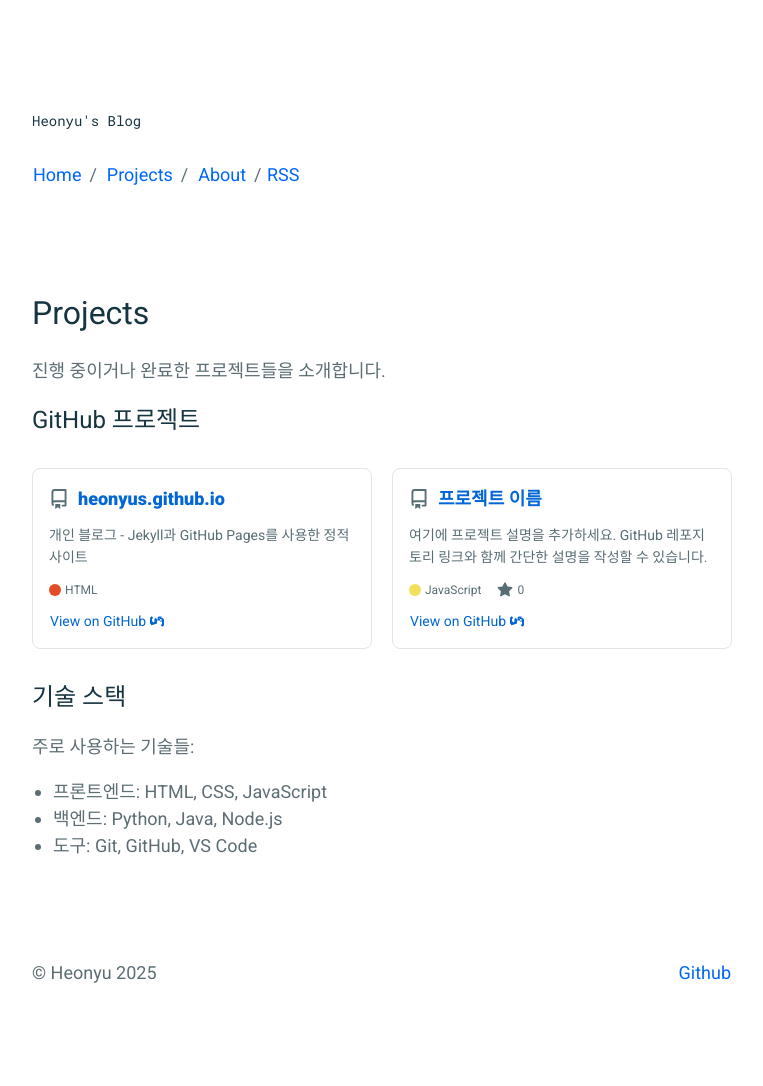
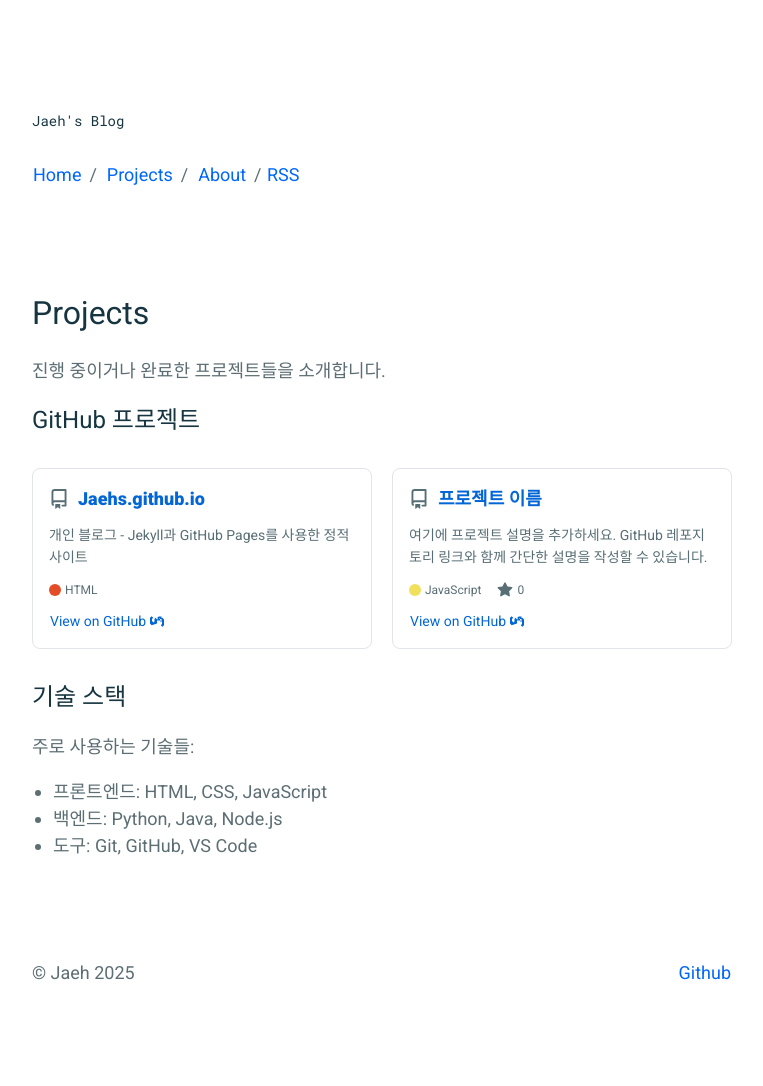
Before and after one commit to heonyus/heonyus.github.io, a Jekyll site: the page built from _pages/projects.md, in a window 1280 px wide. Shown: the whole page, without its empty margins (258-1021 px from the left). Built offline with Jekyll 4.4.1, drawn with Linux system fonts in a browser that asks for light colours.

Commit message:
Update blog details: change author and site title from Heonyu to Jaeh, and update associated URLs in configuration and content files.

```diff
--- a/_config.yml
+++ b/_config.yml
@@ -1,15 +1,15 @@
 # Site settings
-title: "Heonyu's Blog"
+title: "Jaeh's Blog"
 description: >
   개인 블로그입니다.
 
-author: Heonyu
+author: Jaeh
 email: your-email@example.com
 twitter_username:
-github_username: heonyus
+github_username: Jaehs
 
 baseurl: "" # the subpath of your site, e.g. /blog
-url: "https://heonyus.github.io" # the base hostname & protocol for your site
+url: "https://Jaehs.github.io" # the base hostname & protocol for your site
 
 google_analytics_id:
 disqus_id:
--- a/_pages/projects.md
+++ b/_pages/projects.md
@@ -14,7 +14,7 @@ permalink: /projects/
       <svg aria-hidden="true" viewBox="0 0 16 16" version="1.1">
         <path fill-rule="evenodd" d="M2 2.5A2.5 2.5 0 014.5 0h8.75a.75.75 0 01.75.75v12.5a.75.75 0 01-.75.75h-2.5a.75.75 0 110-1.5h1.75v-2h-8a1 1 0 00-.714 1.7.75.75 0 01-1.072 1.05A2.495 2.495 0 012 11.5v-9zm10.5-1V9h-8c-.356 0-.694.074-1 .208V2.5a1 1 0 011-1h8zM5 12.25v3.25a.25.25 0 00.4.2l1.45-1.087a.25.25 0 01.3 0L8.6 15.7a.25.25 0 00.4-.2v-3.25a.25.25 0 00-.25-.25h-3.5a.25.25 0 00-.25.25z"></path>
       </svg>
-      <a href="https://github.com/heonyus/heonyus.github.io" class="repo-card__title">heonyus.github.io</a>
+      <a href="https://github.com/Jaehs/Jaehs.github.io" class="repo-card__title">Jaehs.github.io</a>
     </div>
     <p class="repo-card__description">
       개인 블로그 - Jekyll과 GitHub Pages를 사용한 정적 사이트
@@ -22,7 +22,7 @@ permalink: /projects/
     <div class="repo-card__meta">
       <span class="repo-card__language" data-language="HTML">HTML</span>
     </div>
-    <a href="https://github.com/heonyus/heonyus.github.io" class="repo-card__link">
+    <a href="https://github.com/Jaehs/Jaehs.github.io" class="repo-card__link">
       View on GitHub
       <svg aria-hidden="true" viewBox="0 0 16 16">
         <path fill-rule="evenodd" d="M8.636 3.5l-1.5 1.5L8.5 6.364 10 4.864V8.5h1.5V3.5h-3zM7 9.5V6.364L5.636 4.864 4.5 6v2.5L3.5 9.5h3.5zm-4-5L1.636 3.136 0 4.772V10.5L1.636 12.136 7 10.5V9.5H3.5L2 8V6L3 5zm8 8L12.364 13.864 14 12.228V6.5L12.364 4.864 7 6.5v1h3.5L12 9v2l-1 1z"></path>
@@ -36,7 +36,7 @@ permalink: /projects/
       <svg aria-hidden="true" viewBox="0 0 16 16" version="1.1">
         <path fill-rule="evenodd" d="M2 2.5A2.5 2.5 0 014.5 0h8.75a.75.75 0 01.75.75v12.5a.75.75 0 01-.75.75h-2.5a.75.75 0 110-1.5h1.75v-2h-8a1 1 0 00-.714 1.7.75.75 0 01-1.072 1.05A2.495 2.495 0 012 11.5v-9zm10.5-1V9h-8c-.356 0-.694.074-1 .208V2.5a1 1 0 011-1h8zM5 12.25v3.25a.25.25 0 00.4.2l1.45-1.087a.25.25 0 01.3 0L8.6 15.7a.25.25 0 00.4-.2v-3.25a.25.25 0 00-.25-.25h-3.5a.25.25 0 00-.25.25z"></path>
       </svg>
-      <a href="https://github.com/heonyus" class="repo-card__title">프로젝트 이름</a>
+      <a href="https://github.com/Jaehs" class="repo-card__title">프로젝트 이름</a>
     </div>
     <p class="repo-card__description">
       여기에 프로젝트 설명을 추가하세요. GitHub 레포지토리 링크와 함께 간단한 설명을 작성할 수 있습니다.
@@ -50,7 +50,7 @@ permalink: /projects/
         0
       </span>
     </div>
-    <a href="https://github.com/heonyus" class="repo-card__link">
+    <a href="https://github.com/Jaehs" class="repo-card__link">
       View on GitHub
       <svg aria-hidden="true" viewBox="0 0 16 16">
         <path fill-rule="evenodd" d="M8.636 3.5l-1.5 1.5L8.5 6.364 10 4.864V8.5h1.5V3.5h-3zM7 9.5V6.364L5.636 4.864 4.5 6v2.5L3.5 9.5h3.5zm-4-5L1.636 3.136 0 4.772V10.5L1.636 12.136 7 10.5V9.5H3.5L2 8V6L3 5zm8 8L12.364 13.864 14 12.228V6.5L12.364 4.864 7 6.5v1h3.5L12 9v2l-1 1z"></path>
```
Also changed, not shown: _pages/about.md (+2 -2 lines), README.md.
